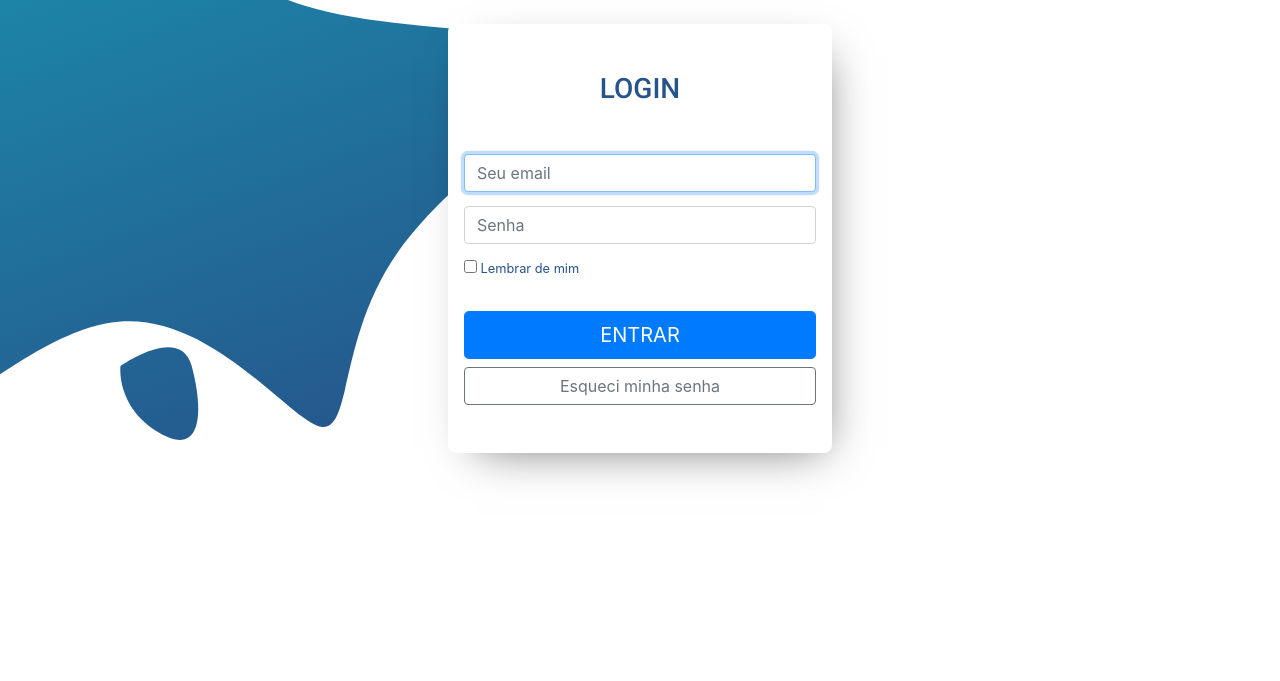
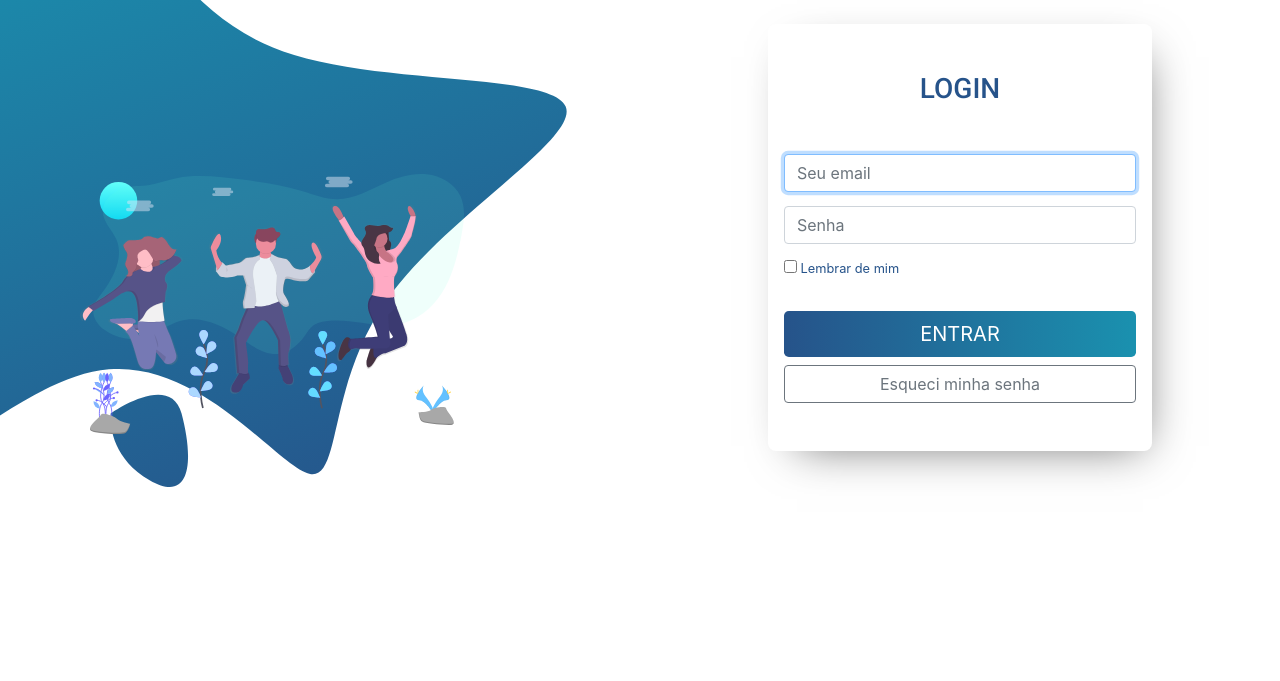
Before and after one commit to joaoveloso7/autoCIEE, a plain HTML site: page index.html in a window 1280 px wide. Shown: the part 119-800 px from the top of the page. Drawn offline with nearby package versions, Linux system fonts and the light colour scheme.

Commit message:
alteração do CSS

```diff
--- a/css/login.css
+++ b/css/login.css
@@ -1,5 +1,3 @@
-
-
 .bg-container {
     position: relative;
 }
@@ -8,11 +6,22 @@
     position: absolute;
     width: 150%;
     height: 150%;
-    left: -800px;
-    top: -200px;
+    left: -810px;
+    top: -150px;
     z-index: -1;
 }
 
+#img-pessoas{
+    width: 30%;
+    position: absolute;
+    left: 80px;
+    top: 150px;
+
+}
+
+.login-container{
+    margin-right: 10%;
+}
 
 
 .login-card {
@@ -36,6 +45,18 @@
     margin-bottom: 0.9rem;
 }
 
+#btn-login {
+    background: rgb(38, 83, 138) !important;
+    background: linear-gradient(90deg, rgba(38, 83, 138, 1) 0%, rgba(26, 145, 175, 1) 100%) !important;
+    border: none;
+}
+
+#btn-login:hover {
+    background: rgb(48,96,156) !important;
+    background: linear-gradient(90deg, rgba(48,96,156,1) 0%, rgba(42,166,198,1) 100%) !important;
+
+}
+
 
 /*RESPONSIVIDADE*/
 
--- a/index.html
+++ b/index.html
@@ -34,6 +34,7 @@
 
   <div class="bg-container">
 
+    <div class="bg-left">
       <svg id="bg-grad" xmlns="http://www.w3.org/2000/svg" xmlns:xlink="http://www.w3.org/1999/xlink" width="988.907"
         height="759.679" viewBox="0 0 988.907 759.679">
         <defs>
@@ -47,6 +48,9 @@
           d="M-993.322,200.693c-4.1-104.98,26.106-202.575,61.57-299.093,34.69-96.312,75.208-192.527,146.577-232.368,71.576-39.069,174.776-21.97,243.57,27.553,68.021,49.73,100.656,131.316,213.468,165.73C-215.119-102.3-23.11-115.628-5.944-76.306c16.186,38.758-141.9,129.183-212.632,230.18s-53.321,212.353-90.713,205.8c-36.826-7.536-128.658-133.758-238.787-124.139C-657.432,244.946-785.859,390.407-868.7,405.976a80.331,80.331,0,0,1-14.828,1.424C-956.144,407.413-990.01,300.121-993.322,200.693Zm493.6,166.386c-52.01-30.029-46.2-79.194-46.2-79.194s70.735-50.042,84.143,0c10.892,40.646,13.366,87.322-13.959,87.324C-482.048,375.209-489.955,372.716-499.72,367.079Z"
           transform="translate(993.695 352.279)" fill="url(#linear-gradient)" />
       </svg>
+      <img id="img-pessoas" src="./img/bg-img.svg" alt="">
+
+    </div>
 
     <div class="login-container container col-md-4 login-card ">
       <form class="form-signin">
@@ -60,7 +64,7 @@
             <input type="checkbox" value="remember-me" /> Lembrar de mim
           </label>
         </div>
-        <button class="btn btn-lg btn-primary btn-block" type="submit">
+        <button id="btn-login" class="btn btn-lg btn-primary btn-block" type="submit">
           ENTRAR
         </button>
 
```
Lines whose indentation alone changed are shown as unchanged.
